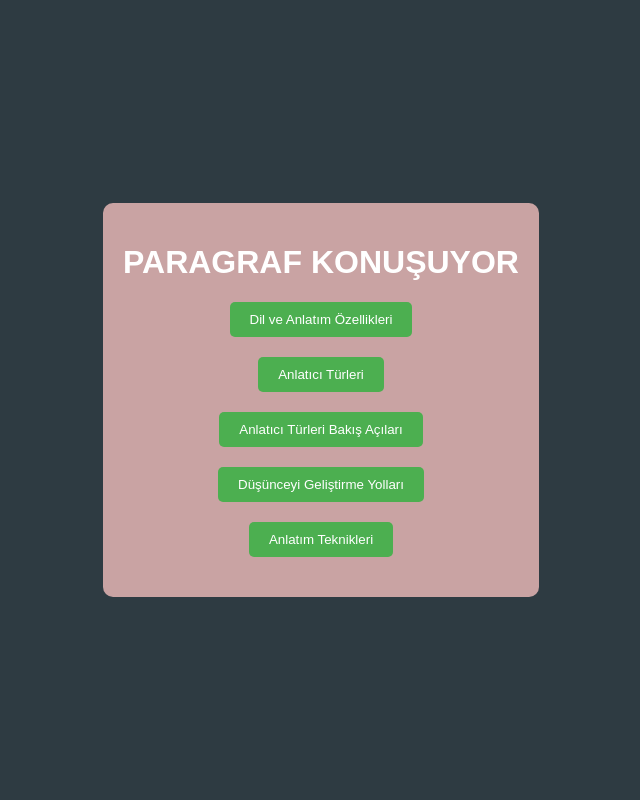
After one commit to AlgiMerve/Wordpress-Theme-Development, a PHP site: page /paragraph-quiz.php in a window 1280 px wide. The commit adds this page. Shown: the whole page, without its empty margins (319-959 px from the left). Run offline with PHP 8.4, Linux system fonts and the light colour scheme.

Commit message:
Test work for paragraph area

```diff
--- /dev/null
+++ b/paragraph-quiz.php
@@ -0,0 +1,61 @@
+<?php
+session_start(); // Oturumu başlat
+
+// İlk başta doğru ve yanlış sayısını sıfırla
+$_SESSION['correct'] = 0;
+$_SESSION['incorrect'] = 0;
+?>
+
+<!DOCTYPE html>
+<html lang="tr">
+<head>
+    <meta charset="UTF-8">
+    <meta name="viewport" content="width=device-width, initial-scale=1.0">
+    <title>Okuma ve Anlama Testi</title>
+    <style>
+        body {
+            background-color: #2e3b42;
+            color: #ffffff;
+            font-family: Arial, sans-serif;
+            height: 100vh; /* Yüksekliği tam ekran yapar */
+            display: flex;
+            justify-content: center;
+            align-items: center;
+            margin: 0;
+        }
+        .container {
+            background-color: #c9a3a3;
+            padding: 20px;
+            border-radius: 10px;
+            text-align: center; /* İçeriği ortalar */
+        }
+        h1 {
+            text-align: center;
+        }
+        button {
+            display: block;
+            margin: 20px auto;
+            padding: 10px 20px;
+            background-color: #4CAF50;
+            color: #fff;
+            border: none;
+            border-radius: 5px;
+            cursor: pointer;
+        }
+    </style>
+</head>
+<body>
+
+<div class="container">
+    <h1>PARAGRAF KONUŞUYOR </h1>
+    <form method="post" action="test.php">
+        <button type="submit" name="topic" value="dil_anlatim">Dil ve Anlatım Özellikleri</button>
+        <button type="submit" name="topic" value="anlatici_tur">Anlatıcı Türleri</button>
+        <button type="submit" name="topic" value="anlatici_bakis">Anlatıcı Türleri Bakış Açıları</button>
+        <button type="submit" name="topic" value="dusunceyi_gelistirme">Düşünceyi Geliştirme Yolları</button>
+        <button type="submit" name="topic" value="anlatim_teknik">Anlatım Teknikleri</button>
+    </form>
+</div>
+
+</body>
+</html>
```
Also changed, not shown: leftMenu2/leftMenu2.php (+24 -0 lines), meaning-quiz.php (added, +61 -0 lines), structure-quiz.php (added, +65 -0 lines).
